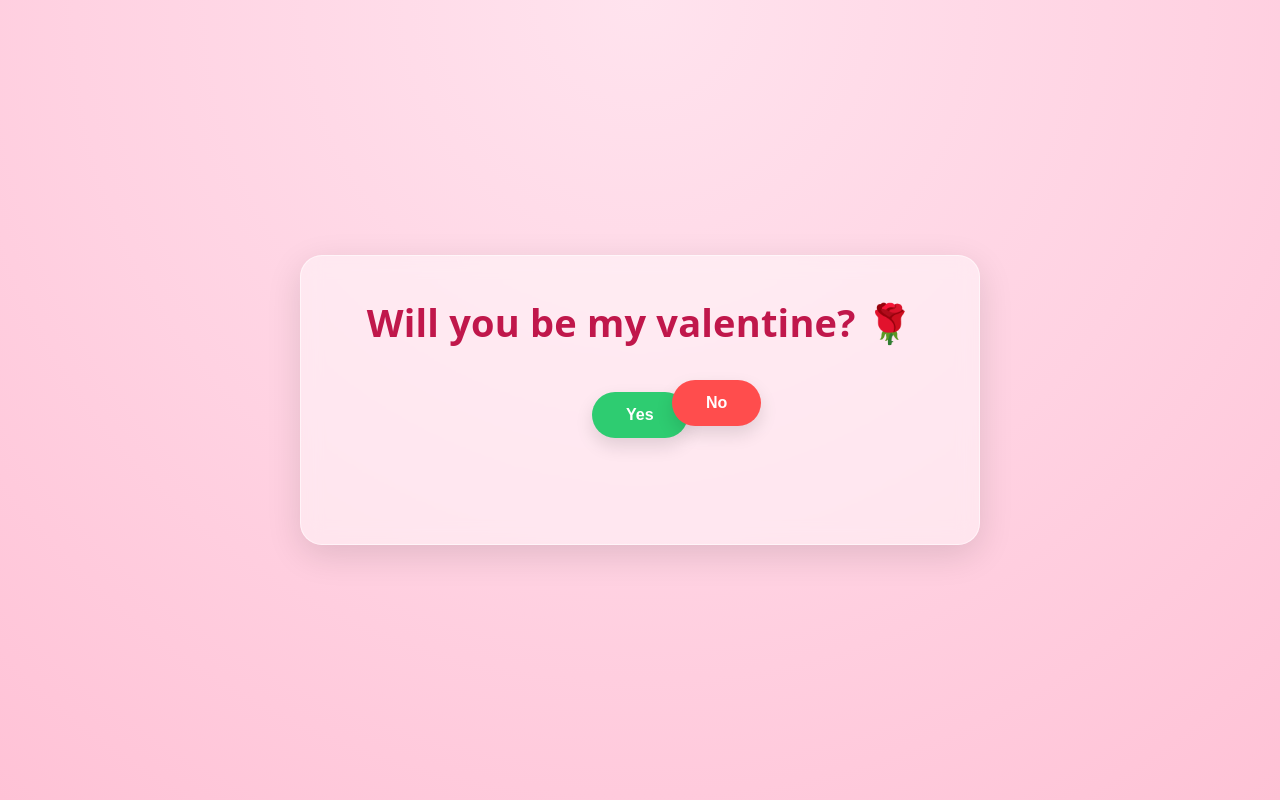
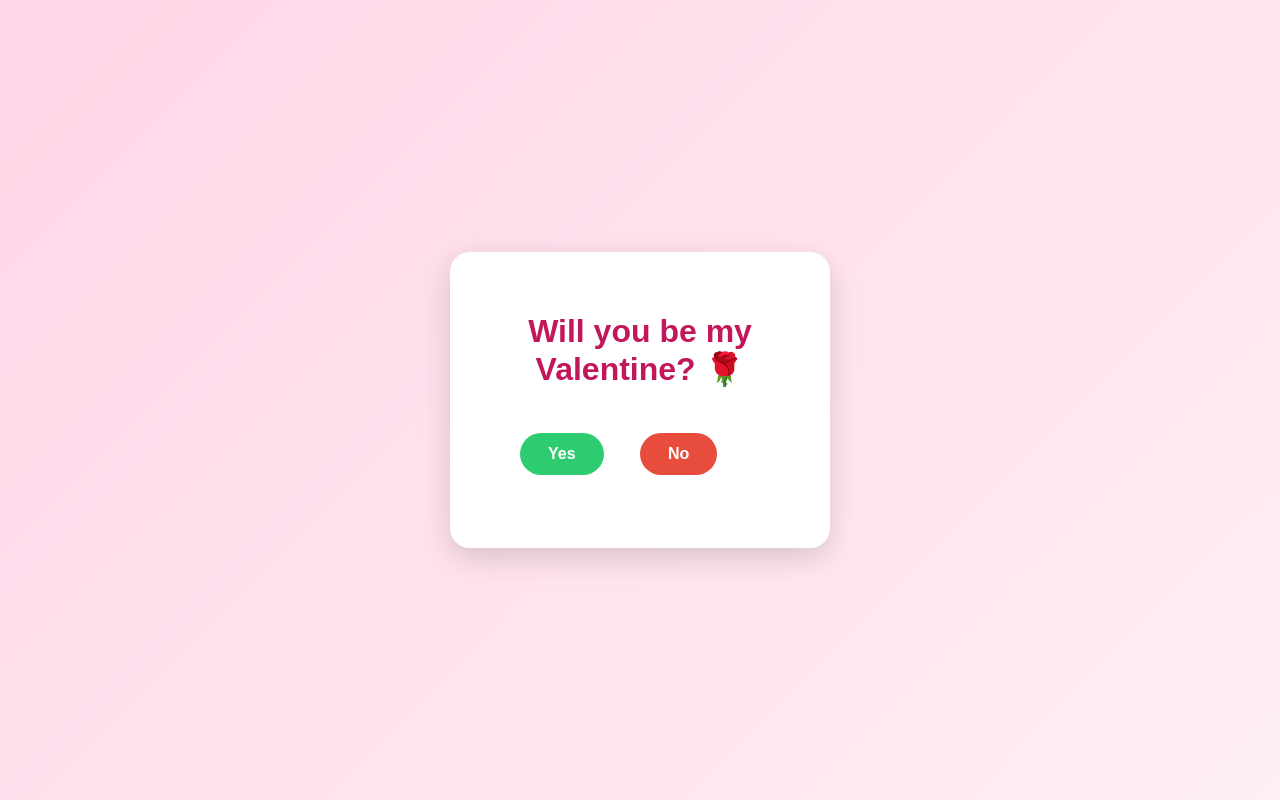
Before and after one commit to omar00121999-max/vala, a plain HTML site: page index.html in a window 1280 px wide. Drawn offline with Linux system fonts and the light colour scheme.

Commit message:
Update index.html

```diff
--- a/index.html
+++ b/index.html
@@ -1,194 +1,142 @@
-<!doctype html>
+<!DOCTYPE html>
 <html lang="en">
 <head>
   <meta charset="UTF-8" />
   <meta name="viewport" content="width=device-width, initial-scale=1.0"/>
-  <title>Valentine?</title>
+  <title>Valentine 💘</title>
 
   <style>
-    * { box-sizing: border-box; }
-
     body{
       margin:0;
       height:100vh;
       display:flex;
+      justify-content:center;
       align-items:center;
-      justify-content:center;
-      font-family: system-ui, -apple-system, Segoe UI, Roboto, Arial;
-      background: radial-gradient(circle at top, #ffe3ee, #ffd2e2 55%, #ffc2d6);
+      background: linear-gradient(135deg,#ffd6e7,#ffeef5);
+      font-family: Arial, Helvetica, sans-serif;
       overflow:hidden;
     }
 
     .card{
-      width:min(680px, 92vw);
-      padding:40px 24px;
+      background:white;
+      padding:40px 30px;
+      border-radius:20px;
       text-align:center;
-      border-radius:22px;
-      background: rgba(255,255,255,0.45);
-      backdrop-filter: blur(10px);
-      box-shadow: 0 10px 35px rgba(0,0,0,0.12);
-      border: 1px solid rgba(255,255,255,0.55);
-      position: relative;
+      box-shadow:0 10px 30px rgba(0,0,0,0.15);
+      width:320px;
+      position:relative;
     }
 
     h1{
-      margin:0 0 22px;
-      font-size: clamp(22px, 4vw, 38px);
-      color:#c0174b;
-      letter-spacing:0.2px;
+      color:#c2185b;
+      margin-bottom:25px;
     }
 
-    /* area where NO moves */
-    .btn-row{
-      display:flex;
-      gap:14px;
-      justify-content:center;
-      align-items:center;
-      margin-top: 10px;
-      position: relative;
-      height: 90px; /* a bit taller for movement */
+    .buttons{
+      position:relative;
+      height:80px;
     }
 
     button{
-      border:0;
-      padding:14px 34px;
+      border:none;
+      padding:12px 28px;
       font-size:16px;
-      font-weight:700;
-      border-radius:999px;
+      font-weight:bold;
+      border-radius:30px;
       cursor:pointer;
-      box-shadow: 0 8px 18px rgba(0,0,0,0.12);
-      transition: transform .12s ease;
-      user-select:none;
-      will-change: transform;
+      position:absolute;
+      top:20px;
+      transition:0.15s;
     }
-    button:active{ transform: scale(0.96); }
 
     #yes{
       background:#2ecc71;
       color:white;
+      left:40px;
     }
 
     #no{
-      background:#ff4d4d;
+      background:#e74c3c;
       color:white;
-      position:absolute; /* important to move */
-      left: 55%;
-      top: 10px;
+      left:160px;
+    }
+
+    .meme{
+      display:none;
+      margin-top:20px;
+    }
+
+    .meme img{
+      width:100%;
+      border-radius:15px;
+      border:3px solid #c2185b;
     }
 
     .result{
-      margin-top:18px;
-      font-size:18px;
-      font-weight:700;
-      color:#7a0b2c;
-      min-height: 26px;
+      margin-top:15px;
+      font-weight:bold;
+      color:#7b0d3f;
     }
-
-    .meme{
-      margin: 22px auto 0;
-      width: min(320px, 80%);
-      border-radius:18px;
-      overflow:hidden;
-      border: 3px solid #c0174b;
-      box-shadow: 0 10px 24px rgba(0,0,0,0.15);
-      display:none;
-    }
-    .meme img{
-      width:100%;
-      display:block;
-    }
-
-    .hidden{ display:none !important; }
   </style>
 </head>
 
 <body>
+
   <div class="card">
-    <h1 id="title">Will you be my valentine? 🌹</h1>
+    <h1 id="title">Will you be my Valentine? 🌹</h1>
 
-    <div class="btn-row" id="arena">
+    <div class="buttons" id="arena">
       <button id="yes">Yes</button>
       <button id="no">No</button>
     </div>
 
     <div class="result" id="result"></div>
 
+    <!-- 👇 الصورة هنا -->
     <div class="meme" id="memeBox">
-      <!-- Change image link here OR use local file like: cat.jpg -->
-      <img id="memeImg" src="aaa.jpg">
+      <img id="memeImg" src="omar.jpg" alt="meme">
     </div>
   </div>
 
   <script>
-    const noBtn   = document.getElementById("no");
-    const yesBtn  = document.getElementById("yes");
-    const arena   = document.getElementById("arena");
-    const result  = document.getElementById("result");
-    const title   = document.getElementById("title");
+    const noBtn = document.getElementById("no");
+    const yesBtn = document.getElementById("yes");
+    const arena = document.getElementById("arena");
     const memeBox = document.getElementById("memeBox");
+    const title = document.getElementById("title");
+    const result = document.getElementById("result");
 
     let attempts = 0;
-    const maxAttemptsBeforeMeme = 6; // change this
-    let yesScale = 1;
+    const maxAttempts = 5;
 
-    function moveNoButton() {
+    function moveNo(){
       attempts++;
 
-      // Move NO inside the arena
-      const arenaRect = arena.getBoundingClientRect();
-      const btnRect   = noBtn.getBoundingClientRect();
-      const padding   = 6;
+      const maxX = arena.clientWidth - noBtn.offsetWidth;
+      const x = Math.random() * maxX;
 
-      const maxX = arenaRect.width  - btnRect.width  - padding;
-      const maxY = arenaRect.height - btnRect.height - padding;
+      noBtn.style.left = x + "px";
 
-      const x = Math.random() * Math.max(0, maxX);
-      const y = Math.random() * Math.max(0, maxY);
-
-      noBtn.style.left = `${x}px`;
-      noBtn.style.top  = `${y}px`;
-
-      // YES gets bigger every time NO escapes
-      yesScale += 0.15;
-      yesBtn.style.transform = `scale(${yesScale})`;
-
-      // Optional text change when it gets big
-      if (yesScale > 2.2) {
-        yesBtn.textContent = "نعم او yes";
-      }
-
-      // Show meme after some attempts
-      if (attempts >= maxAttemptsBeforeMeme) {
+      if(attempts >= maxAttempts){
         title.textContent = "لاتحاولييييش! 😾";
         memeBox.style.display = "block";
       }
     }
 
-    // Escape on hover (hard to click)
-    noBtn.addEventListener("mouseenter", moveNoButton);
-    noBtn.addEventListener("mouseover", moveNoButton);
-
-    // Escape even if clicked
-    noBtn.addEventListener("click", (e) => {
+    noBtn.addEventListener("mouseenter", moveNo);
+    noBtn.addEventListener("mouseover", moveNo);
+    noBtn.addEventListener("click", (e)=>{
       e.preventDefault();
-      moveNoButton();
+      moveNo();
     });
 
-    // YES clicked
-    yesBtn.addEventListener("click", () => {
-      title.textContent = "يلومونا لمو احبك! 💖";
-      result.textContent = "هابيبي انتي 😌✨";
-      noBtn.classList.add("hidden");
+    yesBtn.addEventListener("click", ()=>{
+      title.textContent = "هابيييبي 💖";
+      result.textContent = "ويلومونا في حبك😌";
+      noBtn.style.display = "none";
       memeBox.style.display = "none";
-      yesBtn.textContent = "✅ YES!";
-      yesBtn.style.transform = "scale(1.25)";
-    });
-
-    // Initial position
-    window.addEventListener("load", () => {
-      noBtn.style.left = "55%";
-      noBtn.style.top  = "10px";
     });
   </script>
+
 </body>
 </html>
```
